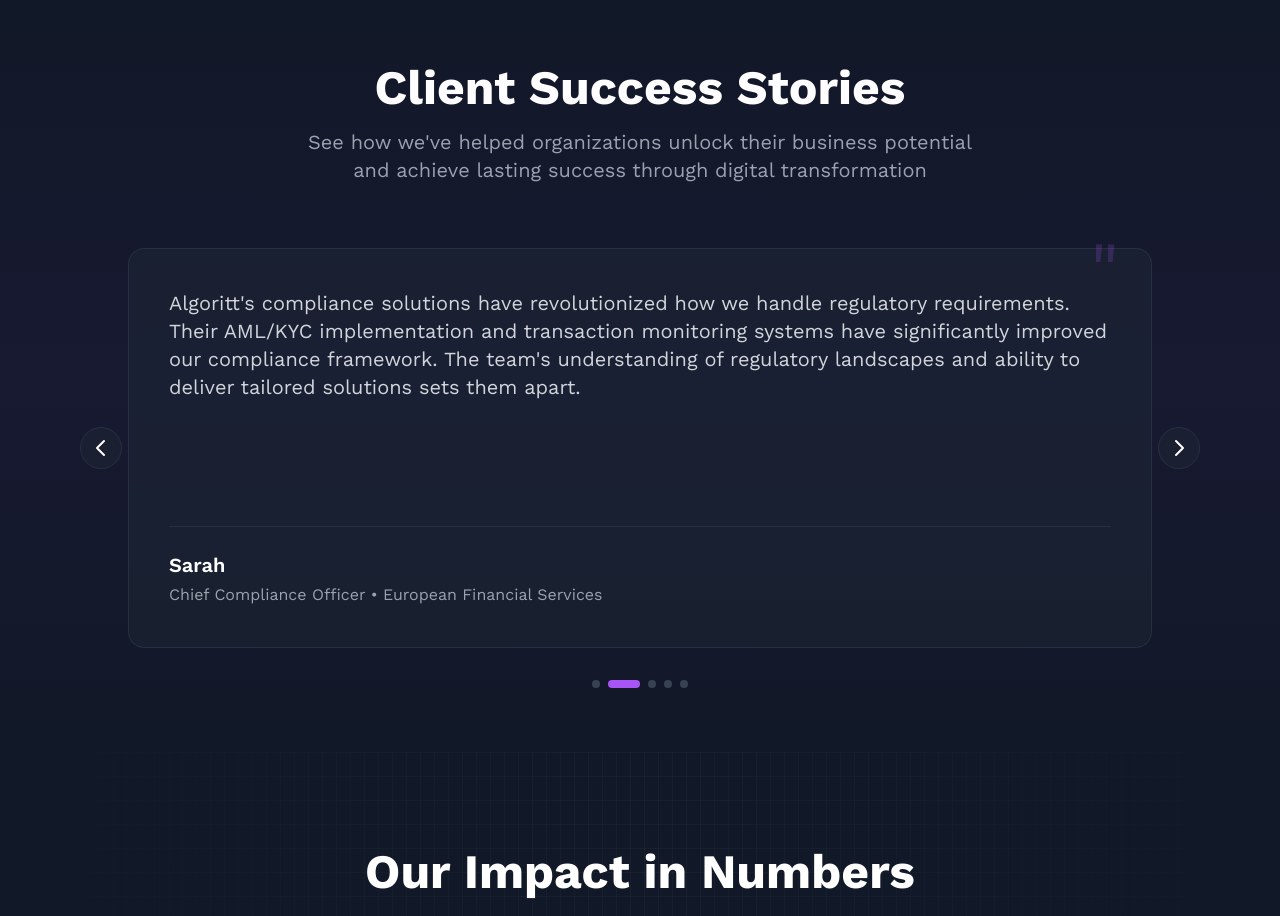
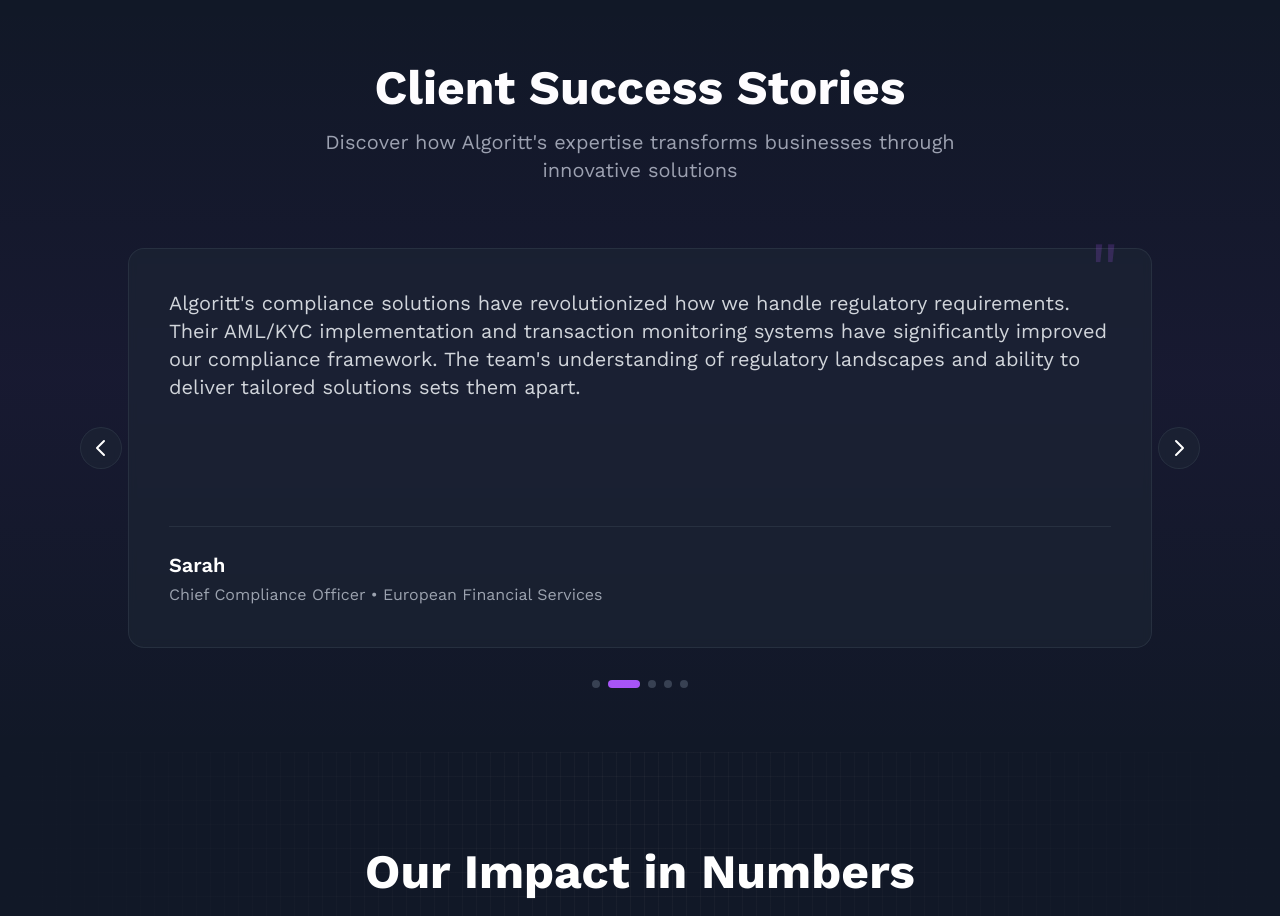
Before and after one commit to algoritt/algoritt-website, a Next.js app: page / in a window 1280 px wide. Shown: the part 3200-4116 px from the top of the page. Built offline with nearby package versions, Linux system fonts and the light colour scheme.

Commit message:
refactor(about, services, homepage): remove dynamic import for AboutBanner, replace img with Image component in ServicePage, and update rootNode type in ServicesSection; enhance testimonials content

```diff
--- a/app/about/page.tsx
+++ b/app/about/page.tsx
@@ -2,14 +2,8 @@
 
 import { aboutSections } from '@/constants/about'
 import { motion } from 'framer-motion'
-import dynamic from 'next/dynamic'
 import Image from 'next/image'
 import Link from 'next/link'
-
-// Dynamically import AboutBanner with no SSR to avoid hydration issues
-const AboutBanner = dynamic(() => import('@/components/ui/about/AboutBanner'), {
-  ssr: false
-});
 
 export default function AboutPage() {
   return (
--- a/app/services/[service]/page.tsx
+++ b/app/services/[service]/page.tsx
@@ -5,6 +5,7 @@
 import { services } from '@/constants/services';
 import { getServiceIcon } from '@/utils/serviceIcons';
 import Link from 'next/link';
+import Image from 'next/image';
 
 const fadeIn = {
   hidden: { opacity: 0, y: 20 },
@@ -64,9 +65,10 @@
             <source src={serviceData.media.url} type="video/mp4" />
           </video>
         ) : (
-          <img
+          <Image
             src={serviceData.media.url}
             alt={serviceData.title}
+            fill
             className="absolute inset-0 w-full h-full object-cover"
           />
         )}
--- a/src/components/ui/homepage/ServicesSection.tsx
+++ b/src/components/ui/homepage/ServicesSection.tsx
@@ -17,7 +17,7 @@
 
   const autoplayOptions = {
     delay: 3000,
-    rootNode: (emblaRoot: any) => emblaRoot.parentElement,
+    rootNode: (emblaRoot: HTMLElement) => emblaRoot.parentElement,
     stopOnInteraction: false,
     stopOnMouseEnter: true,
   };
--- a/src/components/ui/homepage/TestimonialsSection.tsx
+++ b/src/components/ui/homepage/TestimonialsSection.tsx
@@ -48,7 +48,7 @@
             Client Success Stories
           </h2>
           <p className="text-gray-400 text-lg md:text-xl max-w-2xl mx-auto">
-            See how we've helped organizations unlock their business potential and achieve lasting success through digital transformation
+            Discover how Algoritt&apos;s expertise transforms businesses through innovative solutions
           </p>
         </motion.div>
 
```
